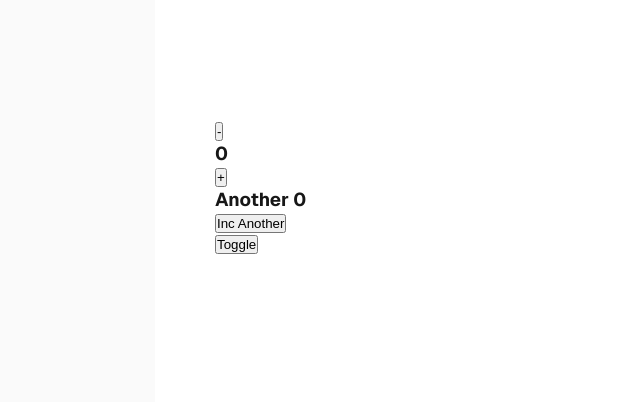
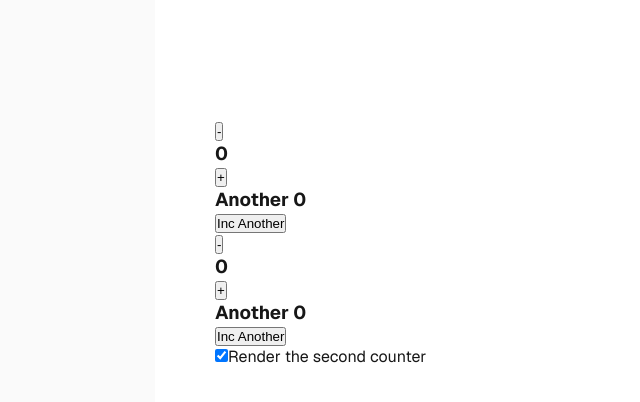
Before and after one commit to Elirus43/frontendWreact, a Next.js app: page / in a window 1280 px wide. Shown: the top 402 px of the page, without its empty margins (85-725 px from the left). Built offline with nearby package versions, Linux system fonts and the light colour scheme.

Commit message:
different position, state rest, when we implement, we don't think abt that. we have redux

```diff
--- /dev/null
+++ b/src/app/components/reconciliation/DifferentPosition.jsx
@@ -0,0 +1,17 @@
+import {useState} from "react";
+import Counter from "../Counter";
+
+export default function DifferentPosition ()
+{
+    const [showB, setShowB] = useState(true);
+    return (<div>
+        <Counter />
+
+        {showB && <Counter/>}
+
+        <label>
+            <input type={'checkbox'} checked={showB} onChange={e => {setShowB(e.target.checked)}}/>
+            Render the second counter
+        </label>
+    </div>)
+}
--- a/src/app/page.js
+++ b/src/app/page.js
@@ -17,6 +17,7 @@ import ItemsEntry from "./components/ItemsEntry";
 import TabDemo from "./components/tab/TabDemo";
 import TodoList from "./components/TodoList";
 import DifferentRoot from "./components/reconciliation/DifferentRoot";
+import DifferentPosition from "./components/reconciliation/DifferentPosition";
 
 export default function Home() {
   return (
@@ -50,7 +51,8 @@ export default function Home() {
           {/*<ItemsEntry />*/}
           {/*<TabDemo />*/}
           {/*<TodoList />*/}
-          <DifferentRoot/>
+          {/*<DifferentRoot/>*/}
+          <DifferentPosition />
       </main>
     </div>
   );
```
